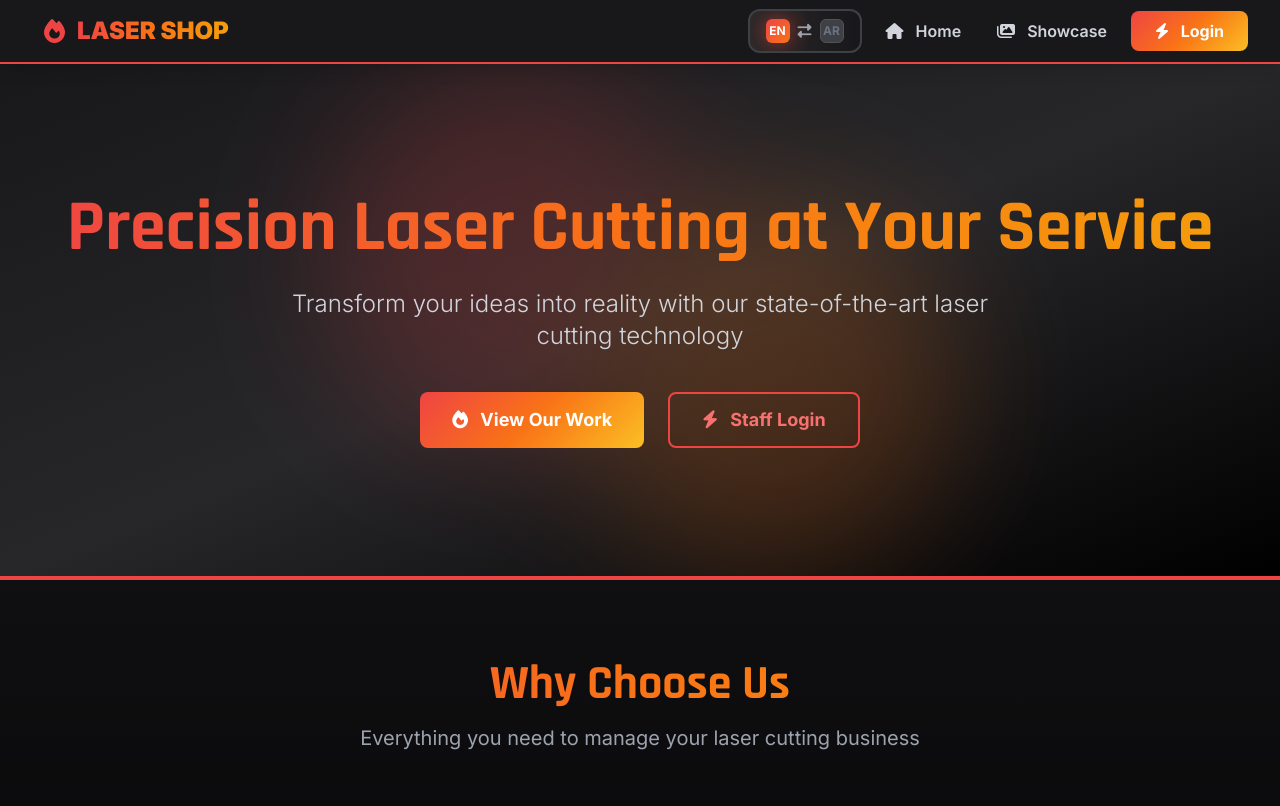
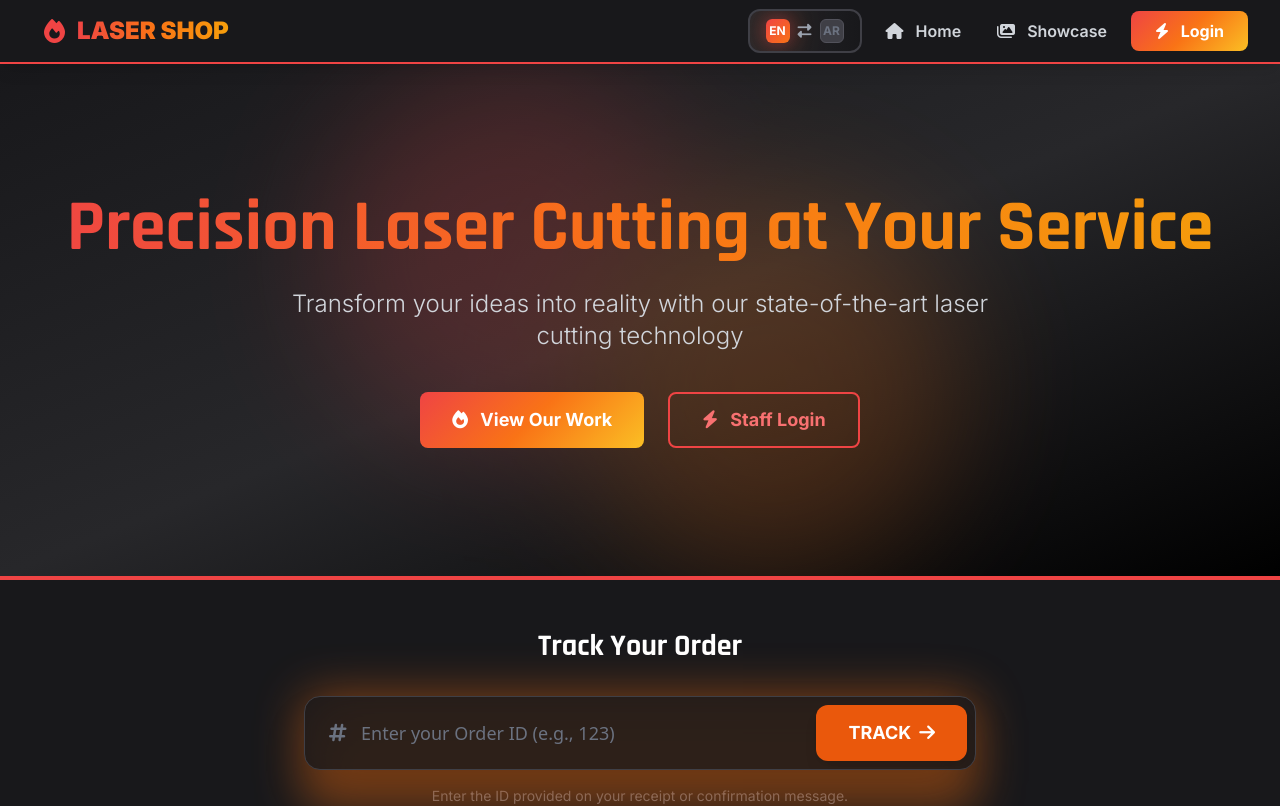
Before and after one commit to Ahmed-Mansy/Laser-workshop-front-end, an Angular app: page / in a window 1280 px wide. Shown: the top 806 px of the page. Built offline with nearby package versions, Linux system fonts and the light colour scheme.

Commit message:
feat: Introduce public home page with order tracking, initial internationalization, and a new order service.

```diff
--- a/src/app/core/services/order.service.ts
+++ b/src/app/core/services/order.service.ts
@@ -66,6 +66,13 @@ export class OrderService {
     }
 
     /**
+     * Track order by ID (Public)
+     */
+    trackOrder(id: any): Observable<any> {
+        return this.http.get<any>(`${this.apiUrl}/${id}/track/`);
+    }
+
+    /**
      * Get order statistics (Manager only)
      */
     getStatistics(month?: number, year?: number): Observable<OrderStatistics> {
--- a/src/app/features/public/home/home.html
+++ b/src/app/features/public/home/home.html
@@ -26,6 +26,97 @@
                     {{ 'home.staffLogin' | translate }}
                 </a>
             </div>
+        </div>
+    </section>
+
+    <!-- Order Tracking Section -->
+    <section class="py-12 bg-metal-900 border-b-2 border-metal-800">
+        <div class="max-w-4xl mx-auto px-6 text-center">
+            <h2 class="text-3xl font-bold mb-8 text-white">{{ 'home.tracking.title' | translate }}</h2>
+
+            <div class="relative max-w-2xl mx-auto mb-12">
+                <div class="absolute inset-0 bg-fire-500 rounded-2xl blur-xl opacity-20 animate-pulse"></div>
+                <div
+                    class="relative flex flex-col sm:flex-row gap-0 sm:gap-0 bg-metal-900/80 backdrop-blur-xl border border-metal-700 rounded-2xl overflow-hidden shadow-2xl p-2">
+                    <div class="flex-grow relative">
+                        <div
+                            class="absolute inset-y-0 ltr:left-0 rtl:right-0 ltr:pl-4 rtl:pr-4 flex items-center pointer-events-none">
+                            <i class="fas fa-hashtag text-gray-500 text-xl"></i>
+                        </div>
+                        <input type="text" [(ngModel)]="orderId"
+                            [placeholder]="'home.tracking.inputPlaceholder' | translate" (keyup.enter)="trackOrder()"
+                            class="w-full h-14 ltr:pl-12 ltr:pr-4 rtl:pr-12 rtl:pl-4 bg-transparent text-white text-lg placeholder-gray-500 focus:outline-none focus:bg-metal-800/50 transition-colors rounded-xl font-sans">
+                    </div>
+                    <button (click)="trackOrder()" [disabled]="isLoading"
+                        class="w-full sm:w-auto h-14 px-8 bg-gradient-to-r from-fire-600 to-orange-600 hover:from-fire-500 hover:to-orange-500 text-white text-lg font-bold rounded-xl shadow-lg transform transition hover:scale-[1.02] active:scale-[0.98] disabled:opacity-50 disabled:cursor-not-allowed flex items-center justify-center gap-2 group ltr:ml-0 ltr:sm:ml-2 rtl:mr-0 rtl:sm:mr-2 mt-2 sm:mt-0">
+                        @if (isLoading) {
+                        <i class="fas fa-circle-notch fa-spin"></i>
+                        } @else {
+                        <span class="group-hover:tracking-wider transition-all duration-300">{{ 'home.tracking.button' |
+                            translate }}</span>
+                        <i class="fas fa-arrow-right group-hover:translate-x-1 transition-transform rtl:rotate-180"></i>
+                        }
+                    </button>
+                </div>
+                <p class="mt-4 text-gray-500 text-sm">{{ 'home.tracking.helperText' | translate }}</p>
+            </div>
+
+            <!-- Result -->
+            @if (trackingResult) {
+            <div
+                class="bg-metal-800 border-2 border-laser-500 rounded-xl p-6 sm:p-8 max-w-xl mx-auto animate-fade-in shadow-fire">
+                <div class="flex flex-col sm:flex-row items-center justify-between mb-6 gap-4">
+                    <span class="text-gray-400 text-lg">{{ 'home.tracking.orderNumber' | translate }}
+                        {{trackingResult.id}}</span>
+                    <span class="px-6 py-2 rounded-full text-base font-bold uppercase tracking-wider shadow-lg"
+                        [class.bg-yellow-500]="trackingResult.status === 'UNDER_WORK' || trackingResult.status === 'DESIGNING'"
+                        [class.text-black]="trackingResult.status === 'UNDER_WORK' || trackingResult.status === 'DESIGNING'"
+                        [class.bg-green-500]="trackingResult.status === 'DONE_CUTTING' || trackingResult.status === 'DELIVERED'"
+                        [class.text-white]="trackingResult.status === 'DONE_CUTTING' || trackingResult.status === 'DELIVERED'"
+                        [class.animate-pulse]="trackingResult.status === 'UNDER_WORK'">
+                        {{trackingResult.status_display}}
+                    </span>
+                </div>
+
+                <div class="space-y-4 text-start border-t border-metal-700 pt-6">
+                    <div class="grid grid-cols-1 sm:grid-cols-2 gap-6">
+                        <div>
+                            <p class="text-sm text-gray-500 uppercase tracking-wide mb-1">{{ 'home.tracking.orderFor' |
+                                translate }}</p>
+                            <p class="text-white font-bold text-lg truncate">{{trackingResult.customer_name}}</p>
+                        </div>
+                        <div>
+                            <p class="text-sm text-gray-500 uppercase tracking-wide mb-1">{{ 'home.tracking.dateCreated'
+                                | translate }}</p>
+                            <p class="text-white font-bold text-lg">{{trackingResult.created_at | date:'mediumDate'}}
+                            </p>
+                        </div>
+                    </div>
+
+                    <div>
+                        <p class="text-sm text-gray-500 uppercase tracking-wide mb-1">{{ 'home.tracking.description' |
+                            translate }}</p>
+                        <p class="text-gray-300 text-base leading-relaxed">{{trackingResult.order_details ||
+                            ('home.tracking.noDescription' | translate)}}</p>
+                    </div>
+
+                    @if (trackingResult.delivered_at) {
+                    <div class="mt-4 pt-4 border-t border-metal-700">
+                        <p class="text-sm text-gray-500 uppercase tracking-wide mb-1">{{ 'home.tracking.deliveredOn' |
+                            translate }}</p>
+                        <p class="text-green-400 font-bold text-lg">{{trackingResult.delivered_at | date:'medium'}}</p>
+                    </div>
+                    }
+                </div>
+            </div>
+            }
+
+            @if (error) {
+            <div
+                class="text-red-500 font-bold text-lg mt-6 animate-fade-in bg-red-500/10 py-3 rounded-lg border border-red-500/30">
+                <i class="fas fa-exclamation-circle mr-2"></i> {{error}}
+            </div>
+            }
         </div>
     </section>
 
@@ -79,6 +170,4 @@
             </button>
         </div>
     </section>
-
-
 </div>
--- a/src/app/features/public/home/home.ts
+++ b/src/app/features/public/home/home.ts
@@ -8,16 +8,57 @@ import { TranslatePipe } from '../../../core/pipes/translate.pipe';
 import { LanguageService } from '../../../core/services/language.service';
 import { ContactDialogComponent } from '../../../shared/contact-dialog/contact-dialog';
 
+import { FormsModule } from '@angular/forms';
+import { MatInputModule } from '@angular/material/input';
+import { MatFormFieldModule } from '@angular/material/form-field';
+import { OrderService } from '../../../core/services/order.service';
+
 @Component({
   selector: 'app-home',
   standalone: true,
-  imports: [CommonModule, RouterModule, MatButtonModule, MatCardModule, MatDialogModule, TranslatePipe],
+  imports: [
+    CommonModule,
+    RouterModule,
+    MatButtonModule,
+    MatCardModule,
+    MatDialogModule,
+    TranslatePipe,
+    FormsModule,
+    MatInputModule,
+    MatFormFieldModule
+  ],
   templateUrl: './home.html',
   styleUrl: './home.css'
 })
 export class HomeComponent {
   private languageService = inject(LanguageService);
   private dialog = inject(MatDialog);
+  private orderService = inject(OrderService);
+
+  orderId: string = '';
+  trackingResult: any = null;
+  isLoading = false;
+  error: string = '';
+
+  trackOrder() {
+    if (!this.orderId) return;
+
+    this.isLoading = true;
+    this.error = '';
+    this.trackingResult = null;
+
+    this.orderService.trackOrder(this.orderId).subscribe({
+      next: (res) => {
+        this.trackingResult = res;
+        this.isLoading = false;
+      },
+      error: (err) => {
+        this.error = 'Order not found or invalid ID'; // Simple error for now, could use translation
+        this.isLoading = false;
+      }
+    });
+  }
+
 
   get features() {
     return [
--- a/src/assets/i18n/ar.json
+++ b/src/assets/i18n/ar.json
@@ -36,7 +36,19 @@
         },
         "ctaTitle": "هل أنت مستعد للبدء؟",
         "ctaSubtitle": "انضم إلينا اليوم واختبر مستقبل القص بالليزر",
-        "getStartedNow": "ابدأ الآن"
+        "getStartedNow": "ابدأ الآن",
+        "tracking": {
+            "title": "تتبع طلبك",
+            "inputPlaceholder": "أدخل رقم الطلب (مثال: 123)",
+            "button": "تتبع",
+            "helperText": "أدخل الرقم الموجود في الإيصال أو رسالة التأكيد.",
+            "orderNumber": "طلب رقم",
+            "orderFor": "اسم الاوردر",
+            "dateCreated": "تاريخ الإنشاء",
+            "description": "الوصف",
+            "noDescription": "لا يوجد وصف متاح",
+            "deliveredOn": "تم التسليم في"
+        }
     },
     "auth": {
         "loginTitle": "تسجيل الدخول",
--- a/src/assets/i18n/en.json
+++ b/src/assets/i18n/en.json
@@ -36,7 +36,19 @@
         },
         "ctaTitle": "Ready to Get Started?",
         "ctaSubtitle": "Join us today and experience the future of laser cutting",
-        "getStartedNow": "Get Started Now"
+        "getStartedNow": "Get Started Now",
+        "tracking": {
+            "title": "Track Your Order",
+            "inputPlaceholder": "Enter your Order ID (e.g., 123)",
+            "button": "TRACK",
+            "helperText": "Enter the ID provided on your receipt or confirmation message.",
+            "orderNumber": "Order #",
+            "orderFor": "Order name",
+            "dateCreated": "Date Created",
+            "description": "Description",
+            "noDescription": "No description available",
+            "deliveredOn": "Delivered On"
+        }
     },
     "auth": {
         "loginTitle": "Sign In",
```
